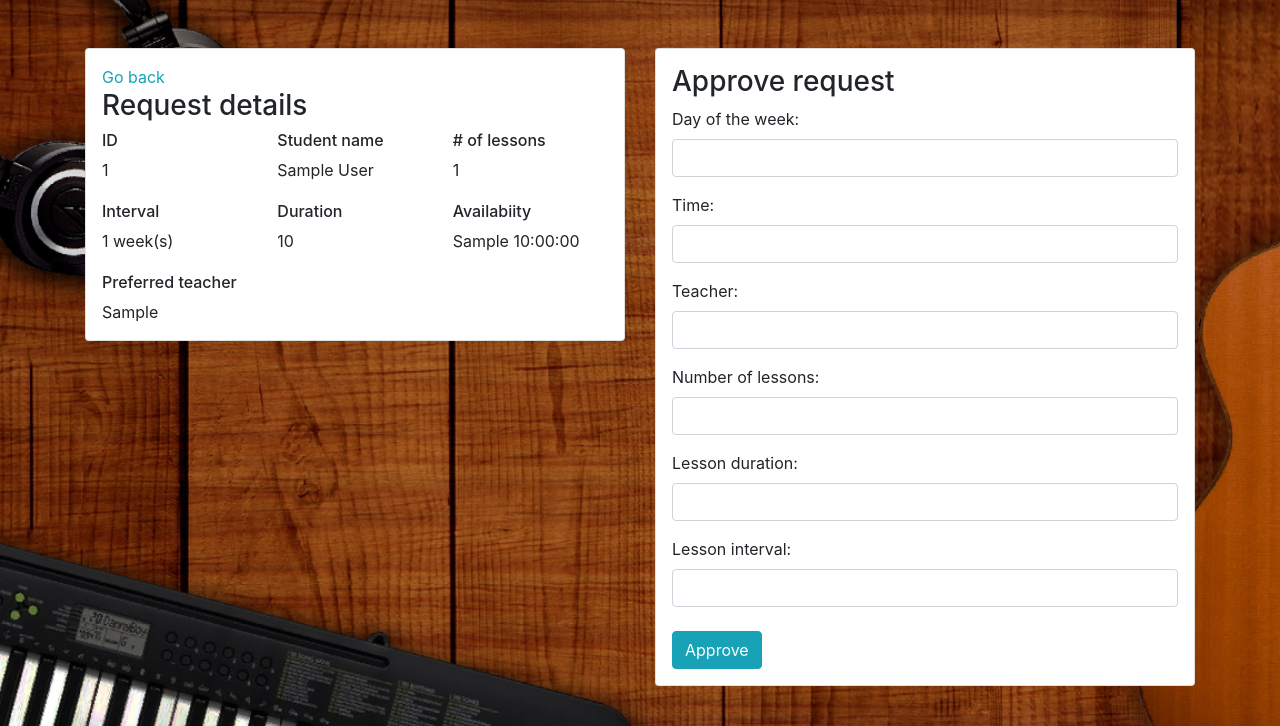
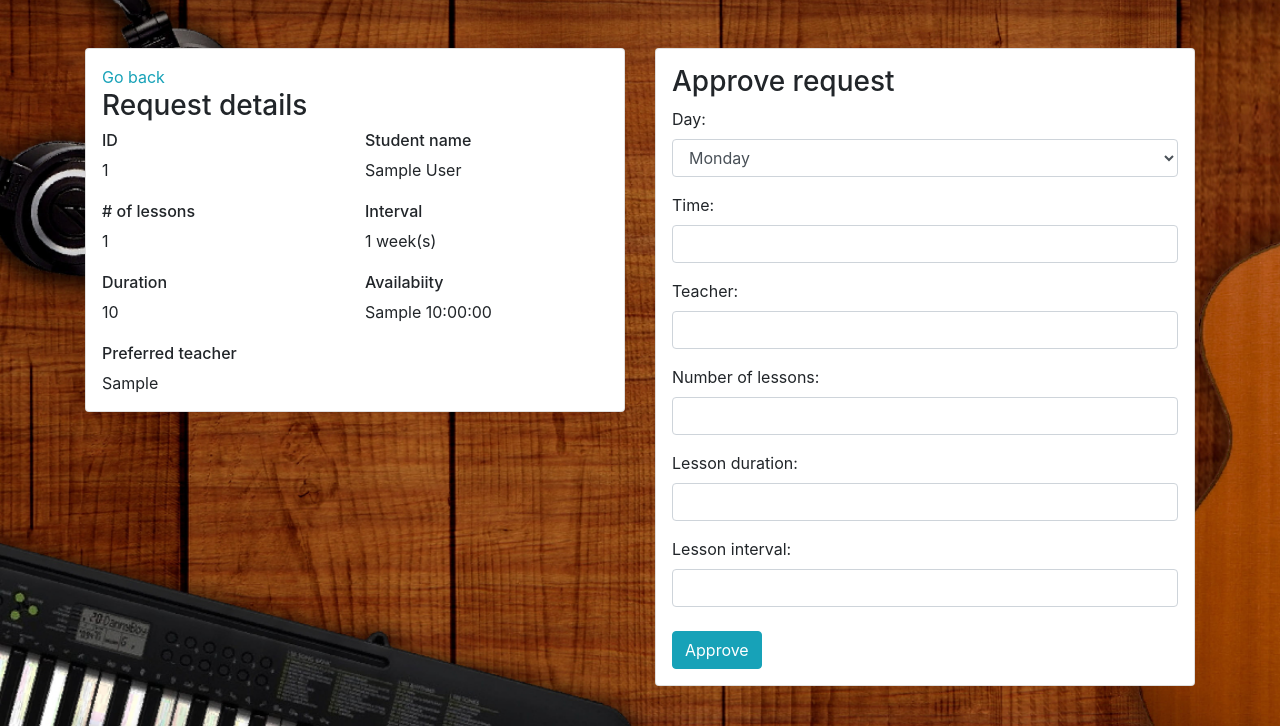
Before and after one commit to DMY2003/MSMS, a Django app: page /administrator/requests/1 in a window 1280 px wide. Shown: the part 56-782 px from the top of the page. Run offline with Django 4.2, Linux system fonts and the light colour scheme; tables that the repository leaves empty hold one stand-in row (values such as "Sample post"); some libraries are stand-ins or nearby versions.

Commit message:
Creates select widget for admin request day form

```diff
--- a/lessons/forms.py
+++ b/lessons/forms.py
@@ -49,7 +49,20 @@ class LogInForm(forms.Form):
 
 class AdminRequestForm(forms.Form):
     """Handles the creation of lessons through the help of a lesson request"""
-    start_date = forms.CharField(label="Day of the week")
+
+    day = forms.ChoiceField(
+        label="Day",
+        widget=forms.Select(),
+        choices = [
+            ("Monday", "Monday"),
+            ("Tuesday", "Tuesday"),
+            ("Wednesday", "Wednesday"),
+            ("Thursday", "Thursday"),
+            ("Friday", "Friday"),
+            ("Saturday", "Saturday"),
+            ("Sunday", "Sunday"),
+        ]
+    )
     time = forms.TimeField(label="Time")
     teacher = forms.CharField(label="Teacher")
     lesson_count = forms.IntegerField(label="Number of lessons")
--- a/static/styles.css
+++ b/static/styles.css
@@ -12,6 +12,6 @@ body {
 
 .request-details-grid {
   display: grid;
-  grid-template-columns: 1fr 1fr 1fr;
+  grid-template-columns: 1fr 1fr;
   gap: 20px;
 }
```
